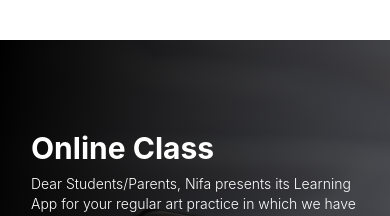
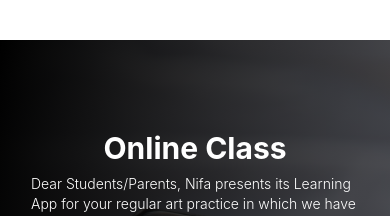
Before and after one commit to aashishgulshan/nifa-fine-art, a React (Create React App) app: page / in a window 390 px wide. Shown: the part 1160-1376 px from the top of the page. Built offline with nearby package versions, Linux system fonts and the light colour scheme.

Commit message:
Online page fixed

```diff
--- a/src/components/OnlineClass.jsx
+++ b/src/components/OnlineClass.jsx
@@ -10,7 +10,7 @@
         <div className="w-full lg:w-3/5 mx-auto">
           <div className="grid grid-cols-1 lg:grid-cols-2 gap-4 lg:gap-8">
             <div className="w-full text-white px-4">
-              <h2 className="text-3xl lg:text-4xl font-bold mb-2">
+              <h2 className="text-3xl lg:text-4xl font-bold mb-2 text-center lg:text-left">
                 Online Class
               </h2>
               <p className="text-sm font-light mb-2">
```
